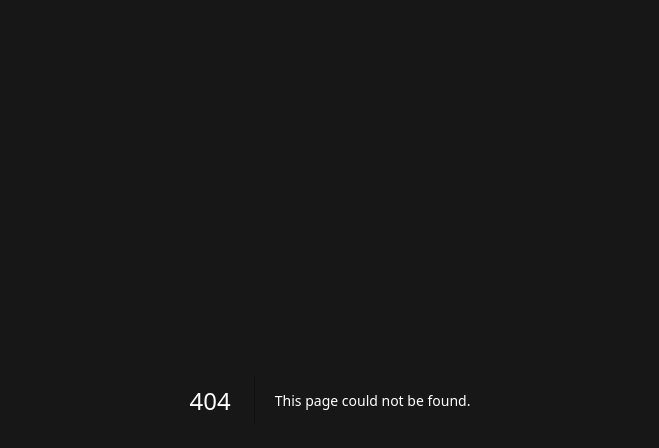
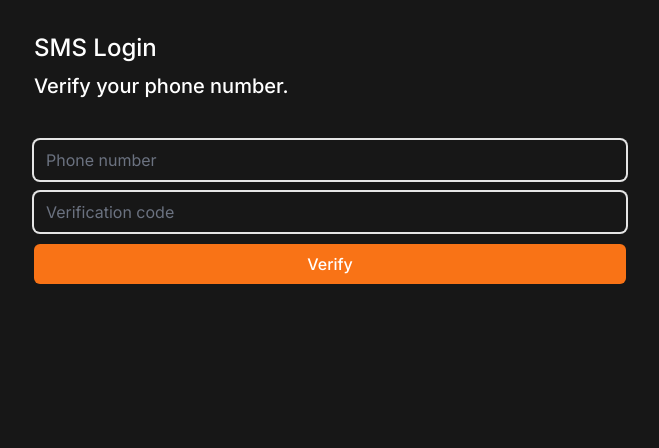
Before and after one commit to KKamjangE/Next14-Toy, a Next.js app: page /sms in a window 1280 px wide. Before the commit this address had no page. Shown: the top 448 px of the page, without its empty margins (310-969 px from the left). Built offline with nearby package versions, Linux system fonts and the light colour scheme.

Commit message:
Feat: SMS login 페이지 생성

```diff
--- /dev/null
+++ b/app/sms/page.tsx
@@ -0,0 +1,29 @@
+import FormButton from "@/app/components/form-btn";
+import FormInput from "@/app/components/form-input";
+import SocialLogin from "@/app/components/social-login";
+
+export default function SMSLogin() {
+    return (
+        <div className="flex flex-col gap-10 px-6 py-8">
+            <div className="flex flex-col gap-2 *:font-medium">
+                <h1 className="text-2xl">SMS Login</h1>
+                <h2 className="text-xl">Verify your phone number.</h2>
+            </div>
+            <form className="flex flex-col gap-3">
+                <FormInput
+                    type="number"
+                    placeholder="Phone number"
+                    errors={[]}
+                    required
+                />
+                <FormInput
+                    type="number"
+                    placeholder="Verification code"
+                    errors={[]}
+                    required
+                />
+                <FormButton loading={false} text="Verify" />
+            </form>
+        </div>
+    );
+}
```
